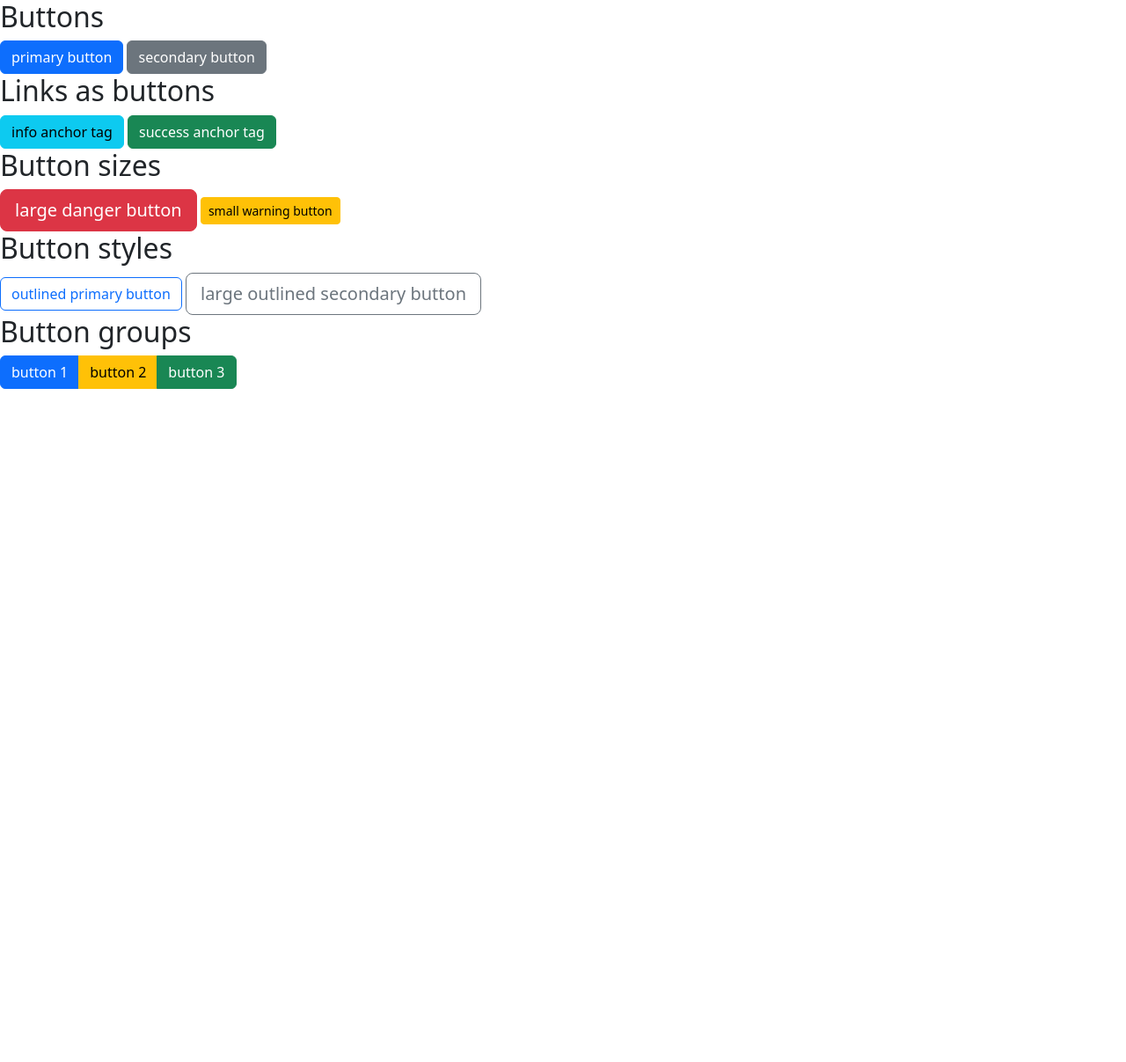
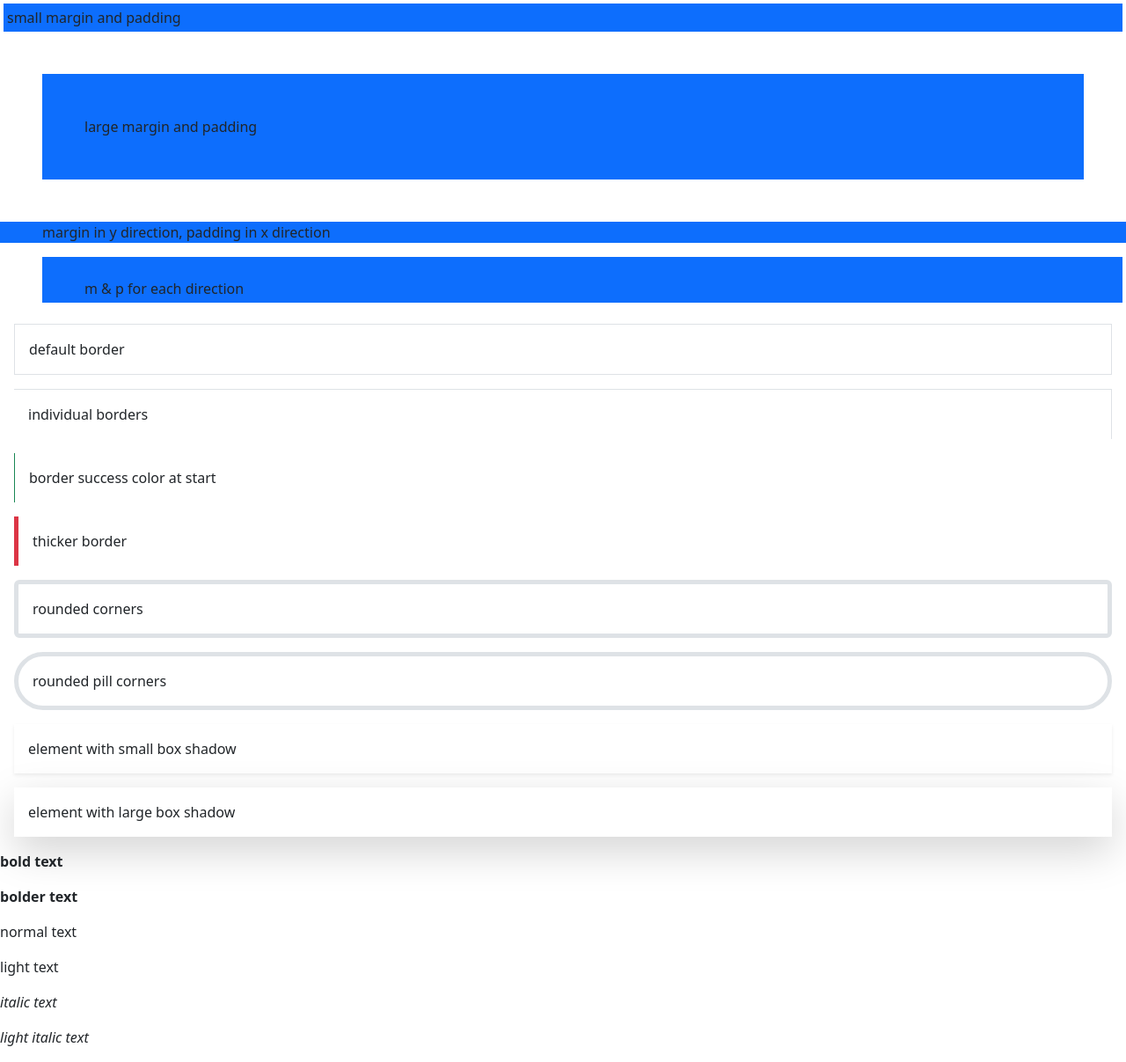
Before and after one commit to addis-hail/learning-bootstrap-5, a plain HTML site: page index.html in a window 1280 px wide. Shown: the whole page at 88% size. Before the commit the page ends 800 px from the top, so only its background shows below. Drawn offline with nearby package versions, Linux system fonts and the light colour scheme.

Commit message:
utility classes

```diff
--- a/index.html
+++ b/index.html
@@ -8,33 +8,31 @@
     <title>The book</title>
 </head>
 <body>
-   <!-- basic buttons -->
-   <h2>Buttons</h2>
-   <button class="btn btn-primary">primary button</button>
-   <button class="btn btn-secondary">secondary button</button>
+   <!-- margin and padding -->
+   <div class="bg-primary m-1 p-1">small margin and padding</div>
+   <div class="bg-primary m-5 p-5">large margin and padding</div>
+    <div class="bg-primary my-3 px-5">margin in y direction, padding in x direction</div>
+    <div class="bg-primary mt-3 mb-4 ms-5 me-1 ps-5 pt-4 pe-3 pb-1">m & p for each direction</div>
 
-   <!-- anchor tags as buttons -->
-   <h2>Links as buttons</h2>
-   <a href="#" class="btn btn-info">info anchor tag</a>
-   <a href="#" class="btn btn-success">success anchor tag</a>
+   <!-- borders -->
+   <div class="m-3 p-3 border">default border</div>
+   <div class="m-3 p-3 border-top border-end">individual borders</div>
+   <div class="m-3 p-3 border-start border-success">border success color at start</div>
+   <div class="m-3 p-3 border-start border-danger border-5">thicker border</div>
+   <div class="m-3 p-3 rounded border border-5">rounded corners</div>
+   <div class="m-3 p-3 rounded-pill border border-5">rounded pill corners</div>
 
-   <!-- button sizes -->
-   <h2>Button sizes</h2>
-   <button class="btn btn-lg btn-danger">large danger button</button>
-   <button class="btn btn-sm btn-warning">small warning button</button>
+   <!-- box shadow -->
+   <div class="m-3 p-3 shadow-sm">element with small box shadow</div>
+   <div class="m-3 p-3 shadow-lg">element with large box shadow</div>
 
-   <!-- outlined styles -->
-   <h2>Button styles</h2>
-   <button class="btn btn-outline-primary">outlined primary button</button>
-   <button class="btn btn-outline-secondary btn-lg">large outlined secondary button</button>
-
-   <!-- button groups -->
-   <h2>Button groups</h2>
-   <div class="btn-group">
-    <a href="#" class="btn btn-primary">button 1</a>
-    <a href="#" class="btn btn-warning">button 2</a>
-    <a href="#" class="btn btn-success">button 3</a>
-   </div>
+   <!-- font weight -->
+   <p class="fw-bold">bold text</p>
+   <p class="fw-bolder">bolder text</p>
+   <p>normal text</p>
+   <p class="fw-light">light text</p>
+   <p class="fst-italic">italic text</p>
+   <p class="fst-italic fw-light">light italic text</p>
 
     <script src="https://cdn.jsdelivr.net/npm/bootstrap@5.2.0/dist/js/bootstrap.bundle.min.js" integrity="sha384-A3rJD856KowSb7dwlZdYEkO39Gagi7vIsF0jrRAoQmDKKtQBHUuLZ9AsSv4jD4Xa" crossorigin="anonymous"></script>
 </body>
```
